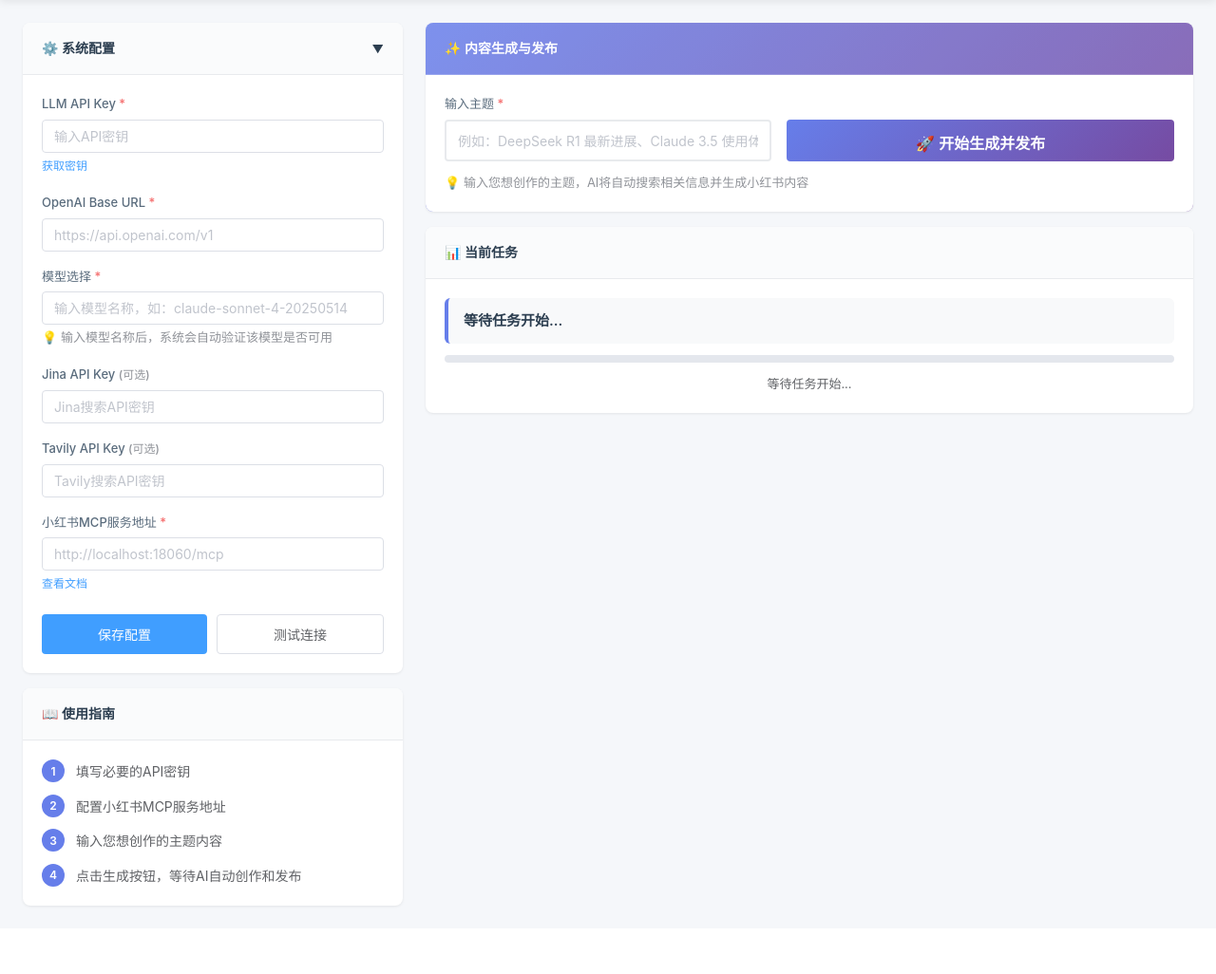
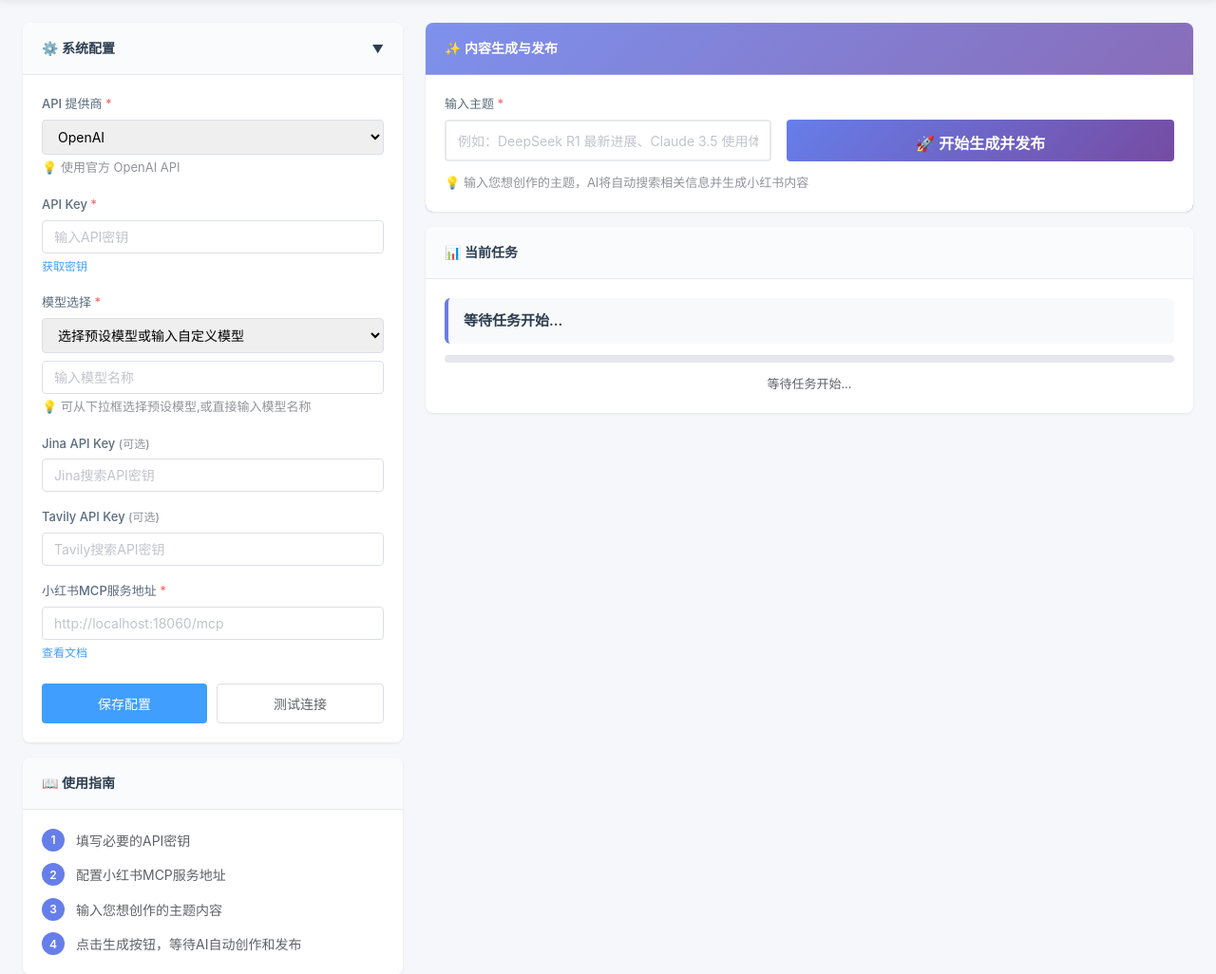
Before and after one commit to tool-pressure/xiaohongshu, a FastAPI app: page / in a window 1280 px wide. Shown: the part 60-1086 px from the top of the page at 95% size. Before the commit the page ends 1016 px from the top, so only its background shows below. Run offline with FastAPI, Linux system fonts and the light colour scheme.

Commit message:
拓展 api提供商 支持 anthropic 及第三方api

```diff
--- a/app.py
+++ b/app.py
@@ -66,6 +66,7 @@ config_manager = ConfigManager()
 
 # Pydantic 模型
 class ConfigRequest(BaseModel):
+    api_provider: str = "openai"
     llm_api_key: str
     openai_base_url: str
     default_model: str
@@ -103,6 +104,7 @@ async def get_config() -> Dict[str, Any]:
     try:
         config = config_manager.load_config()
         safe_config = {
+            'api_provider': config.get('api_provider', 'openai'),
             'llm_api_key': '***' if config.get('llm_api_key') else '',
             'openai_base_url': config.get('openai_base_url', ''),
             'default_model': config.get('default_model', ''),
--- a/config/config_manager.py
+++ b/config/config_manager.py
@@ -153,7 +153,7 @@ class ConfigManager:
         """
         required_fields = {
             'llm_api_key': 'LLM API Key',
-            'openai_base_url': 'OpenAI Base URL',
+            'openai_base_url': 'API Base URL',
             'default_model': '默认模型',
             'xhs_mcp_url': '小红书MCP服务地址'
         }
@@ -167,7 +167,7 @@ class ConfigManager:
         url_pattern = r'^https?://'
 
         if not re.match(url_pattern, config.get('openai_base_url', '')):
-            return False, "OpenAI Base URL格式不正确"
+            return False, "API Base URL格式不正确"
 
         if not re.match(url_pattern, config.get('xhs_mcp_url', '')):
             return False, "小红书MCP服务地址格式不正确"
--- a/requirements.txt
+++ b/requirements.txt
@@ -4,8 +4,8 @@ uvicorn[standard]==0.32.0
 python-multipart==0.0.12
 jinja2==3.1.4
 
-# OpenAI and LLM
-openai==1.45.0
+# OpenAI and LLM (use 2.6.0+ for OpenRouter compatibility)
+openai>=2.6.0
 
 # MCP (Model Context Protocol)
 mcp
--- a/static/js/app.js
+++ b/static/js/app.js
@@ -5,6 +5,119 @@ let modelValidationTimeout = null;
 
 // 任务管理 - 重新设计
 let taskCardMap = {}; // { taskId: cardId } 映射任务ID到卡片ID
+
+// API 提供商配置
+const API_PROVIDERS = {
+    openai: {
+        name: 'OpenAI',
+        baseUrl: 'https://api.openai.com/v1',
+        keyUrl: 'https://platform.openai.com/api-keys',
+        hint: '💡 使用官方 OpenAI API',
+        models: ['gpt-4', 'gpt-4-turbo', 'gpt-3.5-turbo', 'gpt-4o', 'gpt-4o-mini'],
+        showBaseUrl: false
+    },
+    anthropic: {
+        name: 'Anthropic (Claude)',
+        baseUrl: 'https://api.anthropic.com/v1',
+        keyUrl: 'https://console.anthropic.com/settings/keys',
+        hint: '💡 使用官方 Anthropic Claude API',
+        models: ['claude-3-5-sonnet-20241022', 'claude-3-5-haiku-20241022', 'claude-3-opus-20240229', 'claude-3-sonnet-20240229', 'claude-3-haiku-20240307'],
+        showBaseUrl: false
+    },
+    'claude-third-party': {
+        name: '第三方 Claude API',
+        baseUrl: '',
+        keyUrl: '#',
+        hint: '💡 使用第三方 Claude 兼容 API（如国内中转、AWS Bedrock 等）',
+        models: [
+            'claude-3-5-sonnet-20241022',
+            'claude-3-5-haiku-20241022',
+            'claude-3-opus-20240229',
+            'claude-3-sonnet-20240229',
+            'claude-3-haiku-20240307',
+            'claude-3-7-sonnet-20250219'
+        ],
+        showBaseUrl: true
+    },
+    openrouter: {
+        name: 'OpenRouter',
+        baseUrl: 'https://openrouter.ai/api/v1',
+        keyUrl: 'https://openrouter.ai/keys',
+        hint: '💡 OpenRouter - 统一访问 100+ 模型',
+        models: [
+            'anthropic/claude-3.5-sonnet',
+            'anthropic/claude-3-opus',
+            'openai/gpt-4',
+            'openai/gpt-4-turbo',
+            'google/gemini-pro-1.5',
+            'meta-llama/llama-3.1-70b-instruct',
+            'deepseek/deepseek-chat',
+            'qwen/qwen-2.5-72b-instruct'
+        ],
+        showBaseUrl: false
+    },
+    custom: {
+        name: '自定义',
+        baseUrl: '',
+        keyUrl: '#',
+        hint: '💡 配置自定义 OpenAI 兼容 API',
+        models: [],
+        showBaseUrl: true
+    }
+};
+
+// 更新提供商字段
+function updateProviderFields() {
+    const provider = document.getElementById('api_provider').value;
+    const config = API_PROVIDERS[provider];
+
+    // 更新提示信息
+    document.getElementById('provider-hint').textContent = config.hint;
+
+    // 更新获取密钥链接
+    const keyLink = document.getElementById('api-key-link');
+    keyLink.href = config.keyUrl;
+
+    // 更新 Base URL
+    const baseUrlGroup = document.getElementById('base-url-group');
+    const baseUrlInput = document.getElementById('openai_base_url');
+
+    if (config.showBaseUrl) {
+        baseUrlGroup.style.display = 'block';
+        baseUrlInput.value = baseUrlInput.value || config.baseUrl;
+    } else {
+        baseUrlGroup.style.display = 'none';
+        baseUrlInput.value = config.baseUrl;
+    }
+
+    // 更新模型下拉框
+    const modelSelect = document.getElementById('model_select');
+    modelSelect.innerHTML = '<option value="">选择预设模型或输入自定义模型</option>';
+
+    config.models.forEach(model => {
+        const option = document.createElement('option');
+        option.value = model;
+        option.textContent = model;
+        modelSelect.appendChild(option);
+    });
+
+    // 保存提供商类型到 localStorage
+    localStorage.setItem('api_provider', provider);
+
+    // 清除验证状态
+    document.getElementById('model-validation-status').textContent = '';
+}
+
+// 处理模型选择
+function handleModelSelect() {
+    const modelSelect = document.getElementById('model_select');
+    const modelInput = document.getElementById('default_model');
+
+    if (modelSelect.value) {
+        modelInput.value = modelSelect.value;
+        debounceValidateModel();
+    }
+}
 
 // 折叠面板
 function togglePanel(panelId) {
@@ -98,15 +211,16 @@ function showToast(message, type = 'info') {
 // 保存配置
 async function saveConfig() {
     const config = {
+        api_provider: document.getElementById('api_provider').value,
         llm_api_key: document.getElementById('llm_api_key').value.trim(),
         openai_base_url: document.getElementById('openai_base_url').value.trim(),
-        default_model: document.getElementById('default_model').value,
+        default_model: document.getElementById('default_model').value.trim(),
         jina_api_key: document.getElementById('jina_api_key').value.trim(),
         tavily_api_key: document.getElementById('tavily_api_key').value.trim(),
         xhs_mcp_url: document.getElementById('xhs_mcp_url').value.trim()
     };
 
-    if (!config.llm_api_key || !config.openai_base_url || !config.xhs_mcp_url) {
+    if (!config.llm_api_key || !config.openai_base_url || !config.default_model || !config.xhs_mcp_url) {
         showToast('请填写所有必填字段', 'error');
         return;
     }
@@ -415,10 +529,16 @@ document.addEventListener('DOMContentLoaded', () => {
     const modelInput = document.getElementById('default_model');
     const apiKeyInput = document.getElementById('llm_api_key');
     const baseUrlInput = document.getElementById('openai_base_url');
+    const providerSelect = document.getElementById('api_provider');
 
     if (modelInput) {
         modelInput.addEventListener('input', debounceValidateModel);
         apiKeyInput.addEventListener('input', debounceValidateModel);
         baseUrlInput.addEventListener('input', debounceValidateModel);
     }
+
+    // 从 localStorage 加载提供商设置
+    const savedProvider = localStorage.getItem('api_provider') || 'openai';
+    providerSelect.value = savedProvider;
+    updateProviderFields();
 });
--- a/templates/index.html
+++ b/templates/index.html
@@ -28,18 +28,32 @@
                     </div>
                     <div class="panel-body" id="config-panel">
                         <div class="input-group">
-                            <label>LLM API Key <span class="required">*</span></label>
-                            <input type="password" id="llm_api_key" placeholder="输入API密钥">
-                            <a href="https://usw.sealos.io/" target="_blank" class="link-hint">获取密钥</a>
+                            <label>API 提供商 <span class="required">*</span></label>
+                            <select id="api_provider" onchange="updateProviderFields()">
+                                <option value="openai">OpenAI</option>
+                                <option value="anthropic">Anthropic (Claude 官方)</option>
+                                <option value="claude-third-party">第三方 Claude API</option>
+                                <option value="openrouter">OpenRouter</option>
+                                <option value="custom">自定义</option>
+                            </select>
+                            <span class="input-hint" id="provider-hint">💡 使用官方 OpenAI API</span>
                         </div>
                         <div class="input-group">
-                            <label>OpenAI Base URL <span class="required">*</span></label>
-                            <input type="text" id="openai_base_url" placeholder="https://api.openai.com/v1">
+                            <label><span id="api-key-label">API Key</span> <span class="required">*</span></label>
+                            <input type="password" id="llm_api_key" placeholder="输入API密钥" onchange="debounceValidateModel()">
+                            <a href="https://platform.openai.com/api-keys" id="api-key-link" target="_blank" class="link-hint">获取密钥</a>
+                        </div>
+                        <div class="input-group" id="base-url-group">
+                            <label>API Base URL <span class="required">*</span></label>
+                            <input type="text" id="openai_base_url" placeholder="https://api.openai.com/v1" onchange="debounceValidateModel()">
                         </div>
                         <div class="input-group">
                             <label>模型选择 <span class="required">*</span></label>
-                            <input type="text" id="default_model" placeholder="输入模型名称，如：claude-sonnet-4-20250514">
-                            <span class="input-hint">💡 输入模型名称后，系统会自动验证该模型是否可用</span>
+                            <select id="model_select" onchange="handleModelSelect()">
+                                <option value="">选择预设模型或输入自定义模型</option>
+                            </select>
+                            <input type="text" id="default_model" placeholder="输入模型名称" onchange="debounceValidateModel()" style="margin-top: 8px;">
+                            <span class="input-hint">💡 可从下拉框选择预设模型,或直接输入模型名称</span>
                             <span id="model-validation-status" class="validation-status"></span>
                         </div>
                         <div class="input-group">
```
Also changed, not shown: CLAUDE.md (+96 -5 lines).
